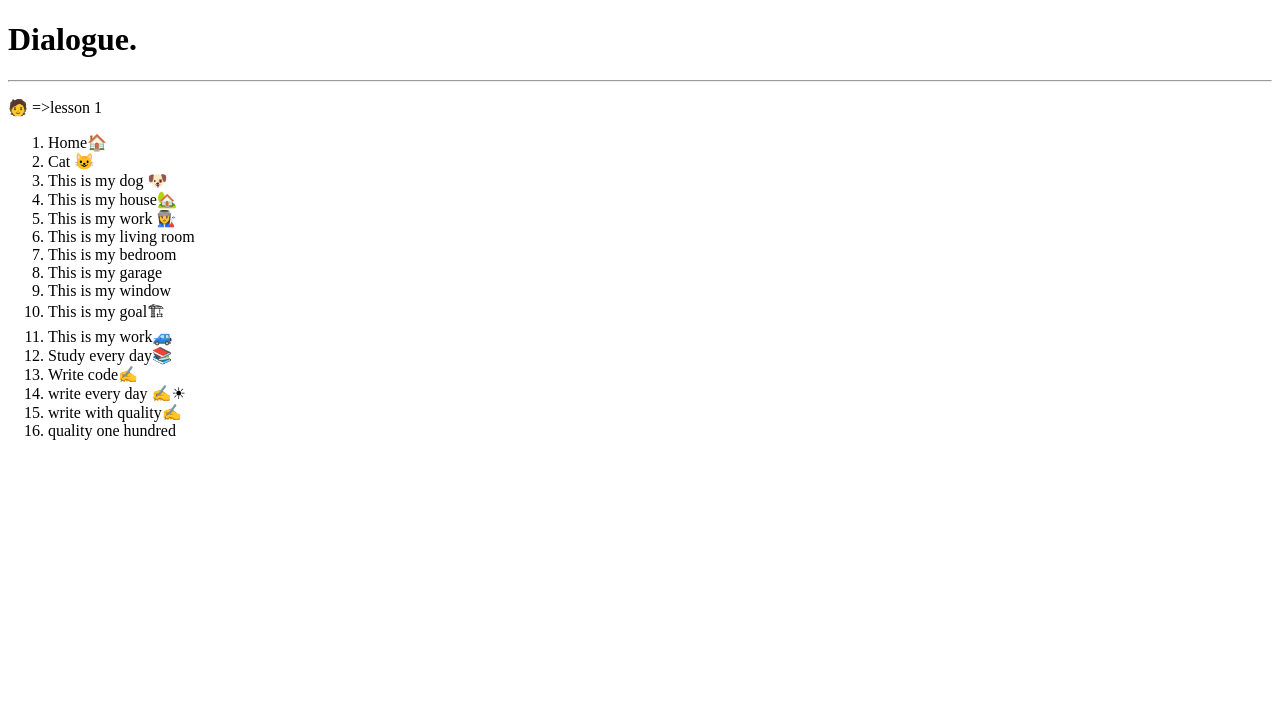
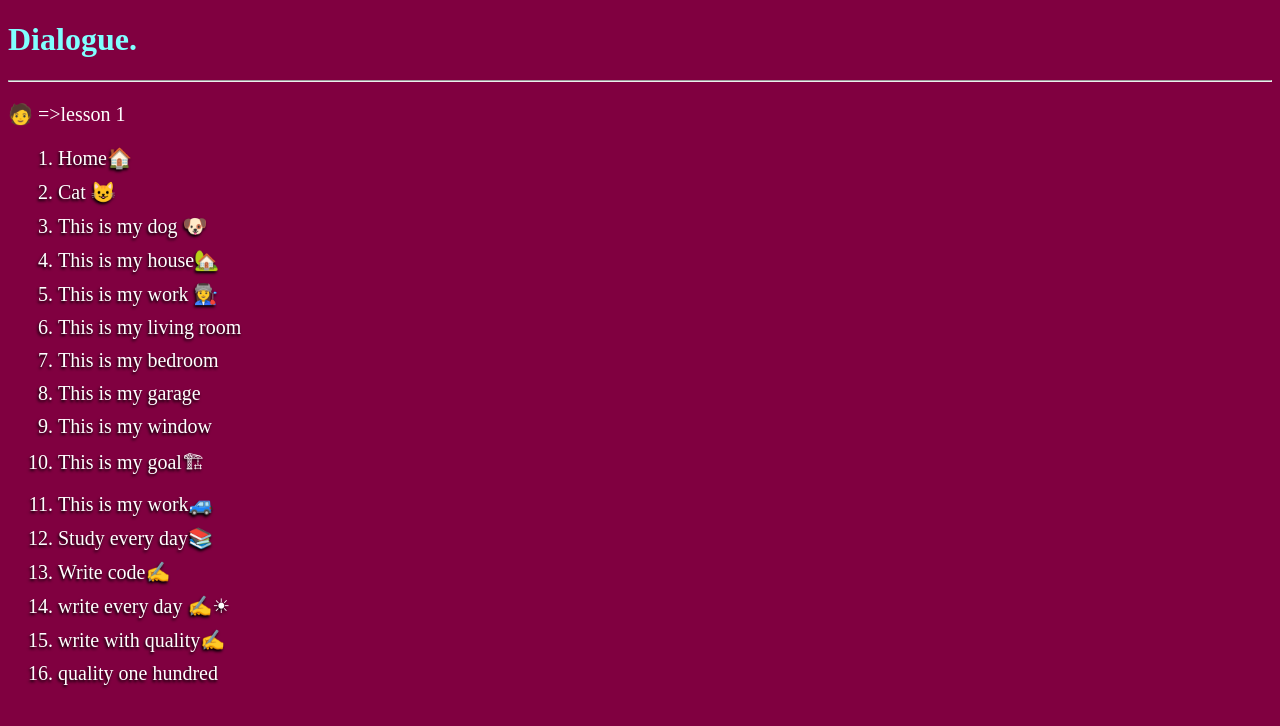
Before and after one commit to edskate/Dilogue-001-lesson-01, a plain HTML site: page index.html in a window 1280 px wide. Drawn offline with Linux system fonts and the light colour scheme.

Commit message:
Update 003

```diff
--- a/index.html
+++ b/index.html
@@ -4,6 +4,7 @@
     <meta charset="UTF-8" />
     <meta name="viewport" content="width=device-width, initial-scale=1.0" />
     <title>Dialogue</title>
+    <link rel="stylesheet" href="style.css">
   </head>
   <body>
     <h1>Dialogue.</h1>
--- /dev/null
+++ b/style.css
@@ -0,0 +1,17 @@
+body{
+    background-color: #800040;
+}
+li{
+    color: #ffffff;
+    font-size: 20px;
+    margin: 10px ;
+    text-shadow: -1px 2px 3px #000000;
+}
+h1{
+    color: #80ffff;
+}
+p{
+    color: #ffffff;
+    font-size: 20px;
+
+}
```
